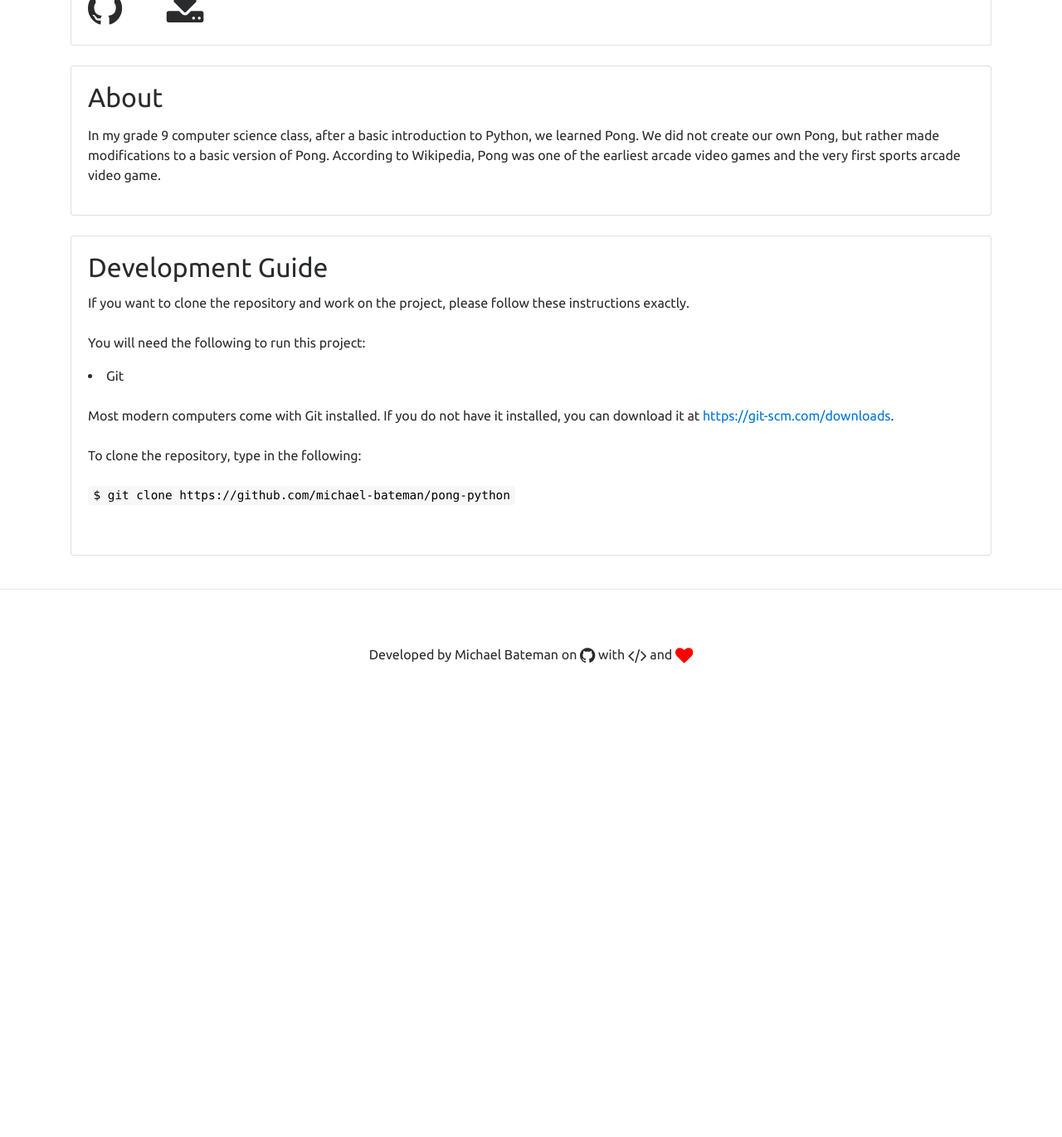
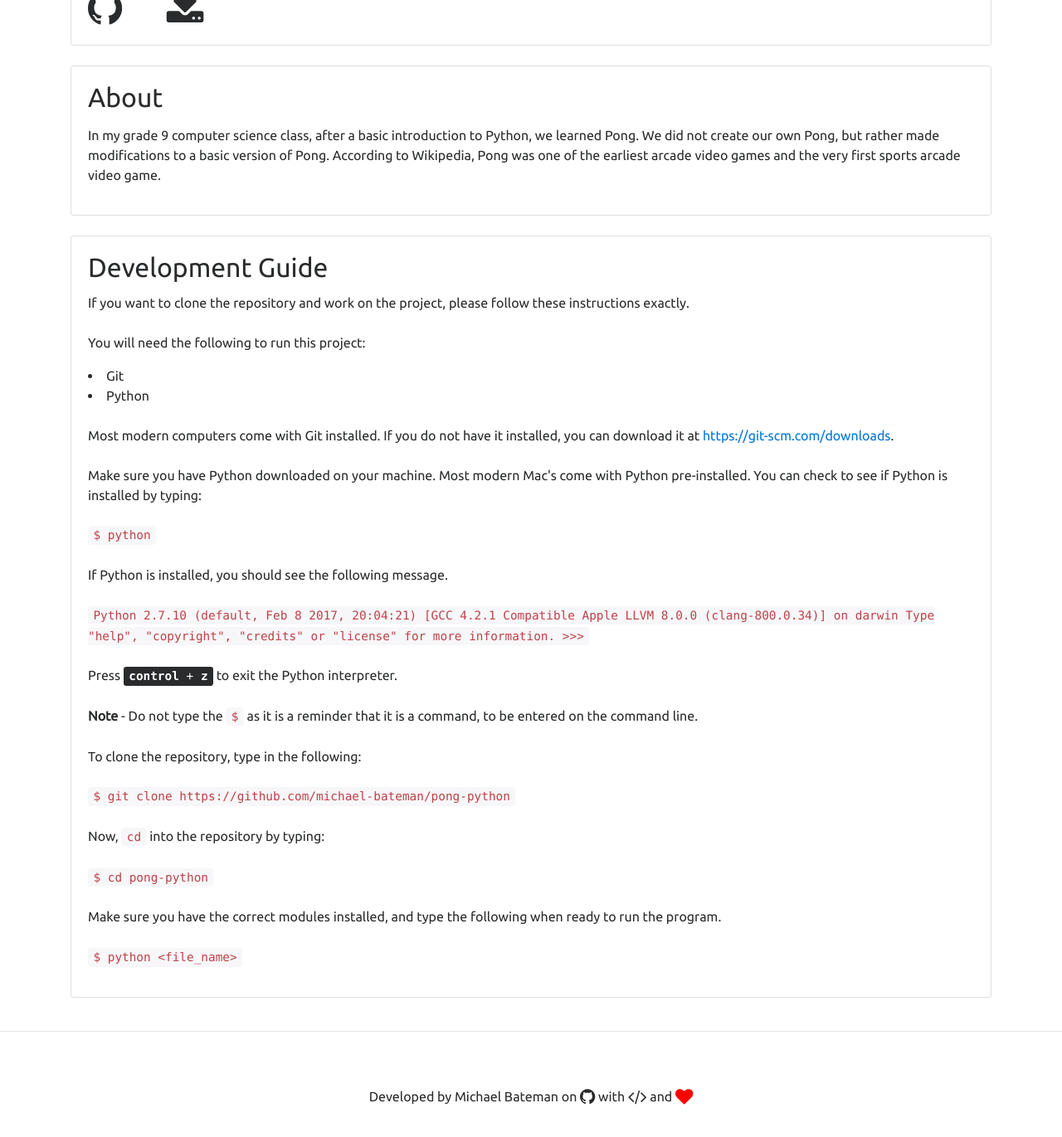
Before and after one commit to michael-bateman/projects.michaelbateman.ca, a Jekyll site: the page built from projects/pong.md, in a window 1280 px wide and 1400 px high, scrolled down 292 px. Shown: the top 1371 px of the window at 83% size. Built offline with Jekyll 4.4.1, drawn with Linux system fonts in a browser that asks for light colours; before the commit the page ends 1159 px from its top, so only the background shows below that.

Commit message:
Adds python instructions

```diff
--- a/_includes/cloning.html
+++ b/_includes/cloning.html
@@ -16,6 +16,11 @@
       			Jekyll
       		</li>
       	{% endif %}
+        {% if project.python %}
+          <li>
+            Python
+          </li>
+        {% endif %}
       	<br />
       	Most modern computers come with Git installed.  If you do not have it installed, you can download it at <a href="https://git-scm.com/downloads">https://git-scm.com/downloads</a>.
       	<br /><br />
@@ -23,35 +28,68 @@
       		You will also need to download Ruby.  Most modern Mac's come with Ruby pre-installed but if you do not have it, you can download it at <a href="https://www.ruby-lang.org/en/downloads/">https://www.ruby-lang.org/en/downloads/</a>.
       		<br /><br />
       		Installing Jekyll is very simple.  To do that, you need to open a command prompt and type the following.
-      		<br />
-      		<b>Note</b> - to be able to install Jekyll you must have already installed Ruby.  Also, do not type the <code style="color: black">$</code> as it is a reminder that it is a command, to be entered on the command line.
       		<br /><br />
-      	{% endif %}
+          <b>Note</b> - to be able to install Jekyll you must have already installed Ruby.
+        {% endif %}
+        {% if project.python %}
+          Make sure you have Python downloaded on your machine.  Most modern Mac's come with Python pre-installed.  You can check to see if Python is installed by typing:
+          <br /><br />
+          <code>
+            $ python
+          </code>
+          <br /><br />
+          If Python is installed, you should see the following message.
+          <br /><br />
+          <code>
+            Python 2.7.10 (default, Feb  8 2017, 20:04:21)
+            [GCC 4.2.1 Compatible Apple LLVM 8.0.0 (clang-800.0.34)] on darwin
+            Type "help", "copyright", "credits" or "license" for more information.
+            >>>
+          </code>
+          <br /><br />
+          Press <kbd><kbd>control</kbd> + <kbd>z</kbd></kbd> to exit the Python interpreter.
+        {% endif %}
+        <br /><br />
+    		<b>Note</b> - Do not type the <code>$</code> as it is a reminder that it is a command, to be entered on the command line.
+    		<br /><br />
     		To clone the repository, type in the following:
     		<br /><br />
-    		<code style="color: black">
+    		<code>
     			$ git clone https://github.com/{% if project.github_username %}{{ project.github_username }}{% else %}michael-bateman{% endif %}/{{ project.github }}
     		</code>
     		<br /><br />
     		{% if project.ruby %}
 	    		Now, navigate to the directory by typing:
 	    		<br /><br />
-	    		<code style="color: black">
+	    		<code>
 	    			$ cd {{ project.github }}
 	    		</code>
 	    		<br /><br />
 	    		Now, you need to serve Jekyll to start the server:
 	    		<br /><br />
-	    		<code style="color: black">
+	    		<code>
 	    			$ jekyll serve
 	    		</code>
 	    		<br /><br />
 	    		<b>Note:</b> If you would like to serve the port on a different one than port <code style="color: black">4000</code> type the following:
 	    		<br /><br />
-	    		<code style="color: black">
+	    		<code>
 	    			$ jekyll serve --port &lt;port_no&gt;
 	    		</code>
 	    	{% endif %}
+        {% if project.python %}
+          Now, <code>cd</code> into the repository by typing:
+          <br /><br />
+          <code>
+            $ cd {{ project.github }}
+          </code>
+          <br /><br />
+          Make sure you have the correct modules installed, and type the following when ready to run the program.
+          <br /><br />
+          <code>
+            $ python &lt;file_name&gt;
+          </code>
+        {% endif %}
 	    </p>
     </div>
   </div>
```
